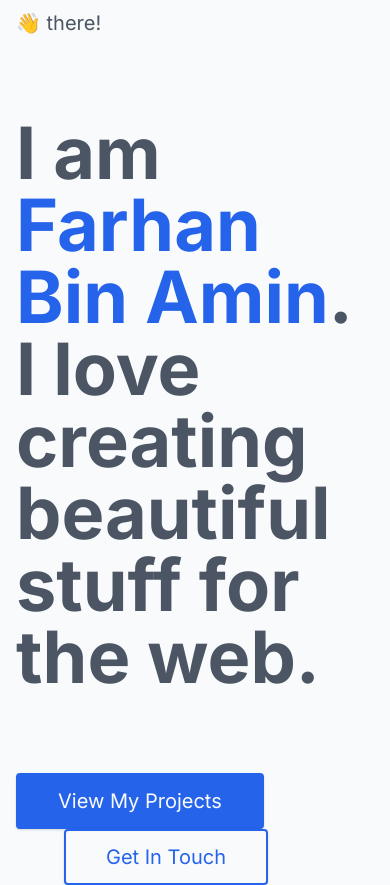
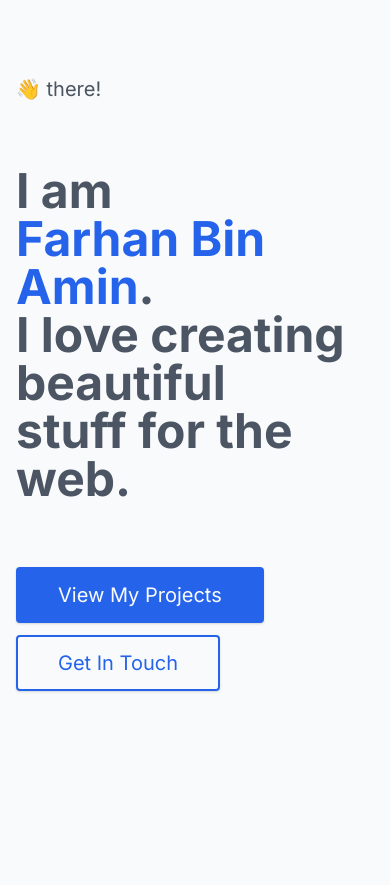
Before and after one commit to farhan2077/farhan2077.github.io, a React (Create React App) app: page / in a window 390 px wide. After the commit the page ends 844 px from the top, so only its background shows below. Built offline with nearby package versions, Linux system fonts and the light colour scheme.

Commit message:
fix: fixed styling issue in intoduction.js

```diff
--- a/src/partials/Introduction.js
+++ b/src/partials/Introduction.js
@@ -3,16 +3,16 @@ import React from "react";
 export default function Introduction() {
   return (
     <>
-      <main className="-mt-16 h-screen">
+      <main className="-mt-32 md:-mt-16 h-screen">
         <div className="flex items-center h-full">
           <div className="font-primary">
             <p className="text-gray-600 text-xl">👋 there!</p>
-            <h1 className="my-20 text-gray-600 font-bold text-7xl">
-              I am <span className="text-blue-600">Farhan Bin Amin</span>.<br/>I love creating beautiful<br/>stuff for the web.
+            <h1 className="my-16 md:my-20 text-gray-600 font-bold text-5xl md:text-7xl">
+              I am&nbsp;<br className="visible md:hidden" /><span className="text-blue-600">Farhan Bin Amin</span>.<br/>I love creating beautiful<br/>stuff for the web.
             </h1>
             <div>
               <button className="btn btn-blue">view my projects</button>
-              <button className="btn btn-gray ml-12">get in touch</button>
+              <button className="btn btn-gray ml-0 sm:ml-12 mt-3 md:mt-0">get in touch</button>
             </div>
           </div>
         </div>
```
